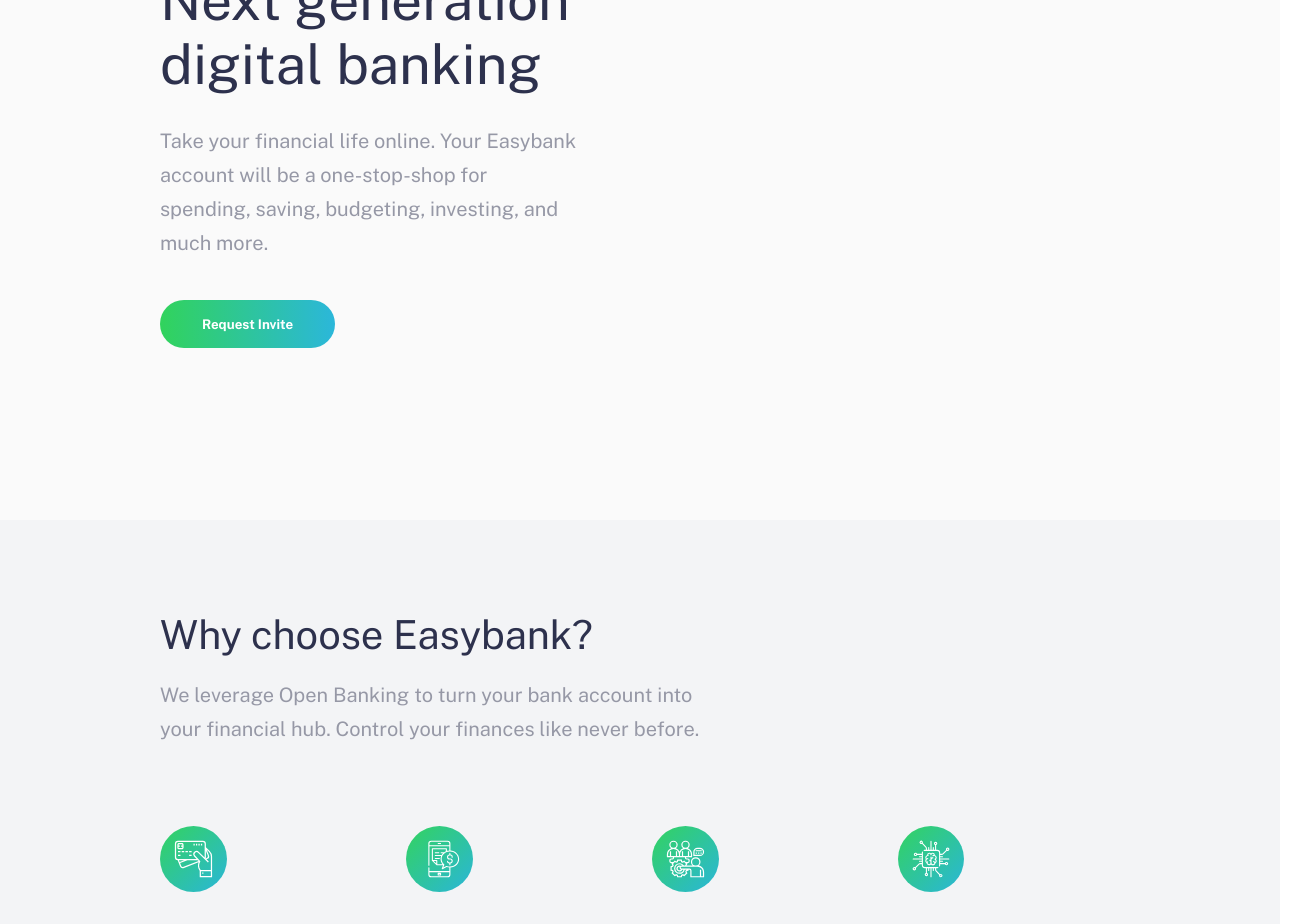
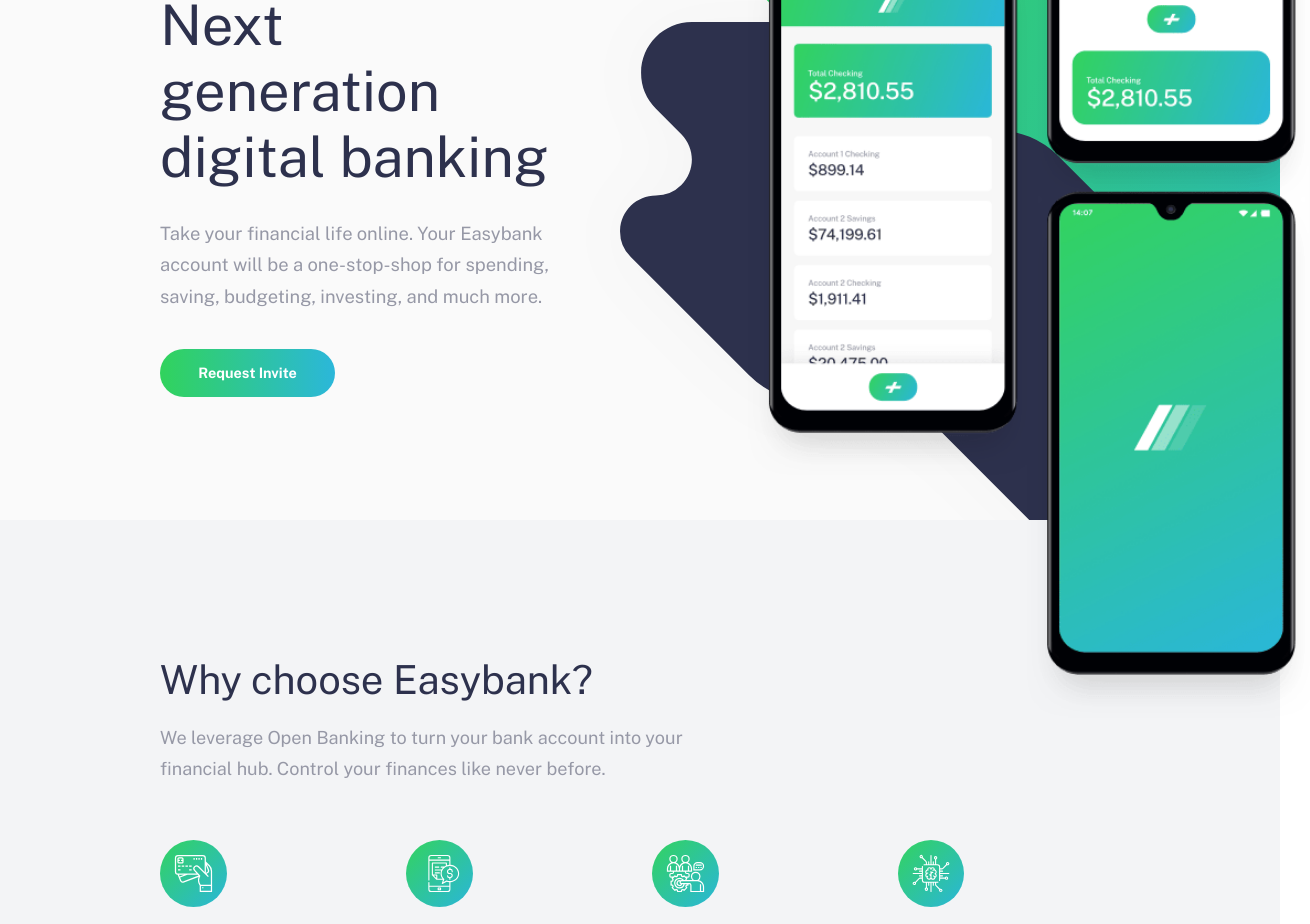
Before and after one commit to Tulioleal/--easybank, a React (Create React App) app in the folder propuesta/easy-bank/: page / in a window 1280 px wide. Shown: the part 280-1204 px from the top of the page, 1310 px wide, since content can reach past the window. Built offline with nearby package versions, Linux system fonts and the light colour scheme.

Commit message:
construccion de estilos

```diff
--- a/propuesta/easy-bank/src/styles/App.css
+++ b/propuesta/easy-bank/src/styles/App.css
@@ -41,6 +41,7 @@
 }
 
 div button {
+  font-size: .9em;
   height: 48px;
   width: 175px;
   font-weight: 700;
@@ -111,7 +112,7 @@
   position: absolute;
   bottom: 0;
   left: 0;
-  height: 4%;
+  height: 5%;
   width: 100%;
   -webkit-transition: all .5s ease-in-out;
   transition: all .5s ease-in-out;
@@ -140,10 +141,10 @@
 }
 
 main .first article:first-child {
-  width: 33%;
+  width: 48%;
   height: 24em;
-  margin-left: 12.5%;
-  margin-top: 5em;
+  padding-left: 12.5%;
+  margin-top: 8em;
   -ms-flex-item-align: center;
       -ms-grid-row-align: center;
       align-self: center;
@@ -156,10 +157,11 @@
 }
 
 main .first article:first-child h1 {
-  font-size: 55px;
+  font-size: 3.5em;
 }
 
 main .first article:first-child p {
+  font-size: 1.15em;
   padding-bottom: 2em;
 }
 
@@ -169,11 +171,28 @@
 }
 
 main .first div:nth-child(2) {
-  height: 50%;
+  height: 118%;
+  width: 65%;
+  background-image: url(../assets/img/bg-intro-desktop.svg);
+  background-repeat: no-repeat;
+  background-size: 155%;
+  background-position: bottom left;
+}
+
+main .first div:nth-child(2) .mockups {
+  height: 110%;
+  width: 77.7%;
+  background-image: url(../assets/img/image-mockups.png);
+  background-repeat: no-repeat;
+  background-size: cover;
+  position: relative;
+  left: 12em;
+  bottom: 2.5em;
+  z-index: 2;
 }
 
 main .second {
-  height: 90vh;
+  height: 95vh;
   z-index: 1;
   background-color: #f3f4f6;
   display: -webkit-box;
@@ -189,9 +208,9 @@
 }
 
 main .second article:first-child {
-  width: 45%;
+  width: 44%;
   margin-left: 12.5%;
-  padding-bottom: 5em;
+  padding-bottom: 3.5em;
   display: -webkit-box;
   display: -ms-flexbox;
   display: flex;
@@ -205,9 +224,13 @@
   font-size: 2.5em;
 }
 
+main .second article:first-child p {
+  font-size: 1.13em;
+}
+
 main .second div {
   padding: 0 12.5%;
-  height: 45%;
+  height: 40%;
   display: -webkit-box;
   display: -ms-flexbox;
   display: flex;
@@ -350,6 +373,10 @@
   width: 9em;
 }
 
+footer div:first-child .logo .fill1 {
+  fill: white;
+}
+
 footer div:first-child div {
   width: 10em;
   display: -webkit-box;
@@ -392,6 +419,7 @@
 }
 
 footer div:nth-child(2) ul li {
+  color: #f3f4f6;
   list-style: none;
   line-height: 2em;
 }
--- a/propuesta/easy-bank/src/styles/stylesComplementos/_mixins.scss
+++ b/propuesta/easy-bank/src/styles/stylesComplementos/_mixins.scss
@@ -1,4 +1,5 @@
 @mixin botton {
+    font-size: .9em;
     height: 48px;
     width: 175px;
     font-weight: 700;
@@ -39,7 +40,7 @@
             position: absolute;
             bottom:0;
             left: 0;
-            height:4%;
+            height:5%;
             width: 100%;
 			transition: all .5s ease-in-out;
             background-image: linear-gradient(to right, hsl(136, 65%, 51%), hsl(192, 70%, 51%));
--- a/propuesta/easy-bank/src/styles/stylesComponents/_footer.scss
+++ b/propuesta/easy-bank/src/styles/stylesComponents/_footer.scss
@@ -17,8 +17,11 @@
 
         .logo {
             width: 9em;
+
+            .fill1{
+                fill:$blanco
         }
-
+    }
         div {
             width: 10em;
             display: flex;
@@ -46,6 +49,7 @@
             justify-content: center;
 
             li {
+                color: $azulGC;
                 list-style: none;
                 line-height: 2em;
                 @include hover()
--- a/propuesta/easy-bank/src/styles/stylesComponents/_main.scss
+++ b/propuesta/easy-bank/src/styles/stylesComponents/_main.scss
@@ -9,20 +9,21 @@
         background-color: $grisMC;
 
         article:first-child {
-            width: 33%;
+            width: 48%;
             height: 24em;
-            margin-left: 12.5%;
-            margin-top: 5em;
+            padding-left: 12.5%;
+            margin-top: 8em;
 
             align-self: center;
             justify-content: center;
             align-items: center;
 
             h1 {
-                font-size: 55px;
+                font-size: 3.5em;
             }
 
             p {
+                font-size: 1.15em;
                 padding-bottom: 2em;
             }
 
@@ -32,29 +33,30 @@
         }
 
         div:nth-child(2) {
-            height: 50%;
+            height: 118%;
+            width: 65%;
 
-            // .desktop{
-            //     display: block;
-            //     position: absolute;
-            //     top: -10em;
-            //     left: -61.25vw;
-            //     clip-path: inset(0 26% 0 0);
-            //     z-index: 0;
-            // }
-            //  .mockups{
-            //     display: block;
-            //     position: absolute;
-            //     left: -41.45vw;
-            //     top: -1.5em;
-            //     clip-path: inset(0 17% 0 0);
-            //     z-index: 2;
-            // }
+            background-image: url(../assets/img/bg-intro-desktop.svg);
+            background-repeat: no-repeat;
+            background-size: 155%;
+            background-position: bottom left;
+
+            .mockups{
+                height: 110%;
+                width: 77.7%;
+                background-image: url(../assets/img/image-mockups.png);
+                background-repeat: no-repeat;
+                background-size: cover;
+                position: relative;
+                left: 12em;
+                bottom: 2.5em;
+                z-index: 2;
+            }
         }
     }
 
     .second {
-        height: 90vh;
+        height: 95vh;
         z-index: 1;
         background-color: $azulGC;
 
@@ -63,9 +65,9 @@
         justify-content: center;
 
         article:first-child {
-            width: 45%;
+            width: 44%;
             margin-left: 12.5%;
-            padding-bottom: 5em;
+            padding-bottom: 3.5em;
 
             display: flex;
             flex-direction: column;
@@ -73,11 +75,14 @@
             h2 {
                 font-size: 2.5em;
             }
+            p{
+                font-size: 1.13em;
+            }
         }
 
         div {
             padding: 0 12.5%;
-            height: 45%;
+            height: 40%;
 
             display: flex;
             justify-content: space-between;
```
Also changed, not shown: propuesta/easy-bank/src/styles/stylesComponents/_nav.scss (line endings or trailing spaces), 1 other file (tests, documents, lock files or other folders).
